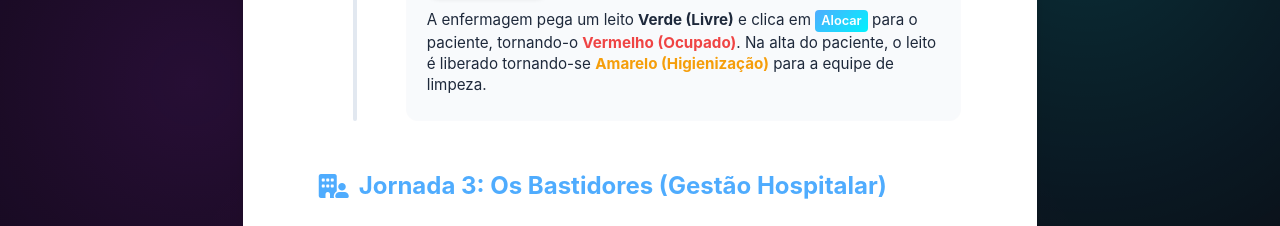
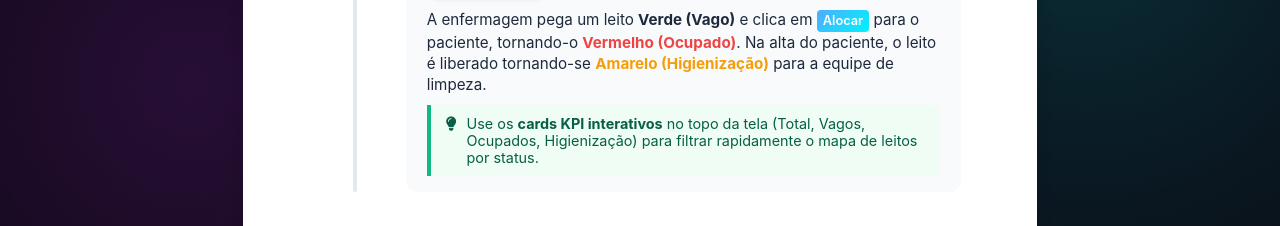
Before and after one commit to Mazzarowysk/Health-Nexus, a website built with Vite: page src/manual.html in a window 1280 px wide. Shown: the part 2717-2943 px from the top of the page. Built offline with nearby package versions, Linux system fonts and the light colour scheme.

Commit message:
docs: Update documentation for Leitos interactive KPIs and fix bed statuses

```diff
--- a/src/manual.html
+++ b/src/manual.html
@@ -442,7 +442,11 @@
         <div class="node-content">
           <h3>2. Alocação e Higienização de Quartos</h3>
           <div class="aba-badge"><i class="fa-solid fa-bed"></i> Aba: Leitos</div>
-          <p>A enfermagem pega um leito <strong>Verde (Livre)</strong> e clica em <span class="btn-badge primary">Alocar</span> para o paciente, tornando-o <strong style="color:var(--danger)">Vermelho (Ocupado)</strong>. Na alta do paciente, o leito é liberado tornando-se <strong style="color:var(--warning)">Amarelo (Higienização)</strong> para a equipe de limpeza.</p>
+          <p>A enfermagem pega um leito <strong>Verde (Vago)</strong> e clica em <span class="btn-badge primary">Alocar</span> para o paciente, tornando-o <strong style="color:var(--danger)">Vermelho (Ocupado)</strong>. Na alta do paciente, o leito é liberado tornando-se <strong style="color:var(--warning)">Amarelo (Higienização)</strong> para a equipe de limpeza.</p>
+          <div class="node-tip">
+            <i class="fa-solid fa-lightbulb" style="flex-shrink:0;margin-top:2px;"></i>
+            <span>Use os <strong>cards KPI interativos</strong> no topo da tela (Total, Vagos, Ocupados, Higienização) para filtrar rapidamente o mapa de leitos por status.</span>
+          </div>
         </div>
       </div>
     </div>
```
Also changed, not shown: README.md.
